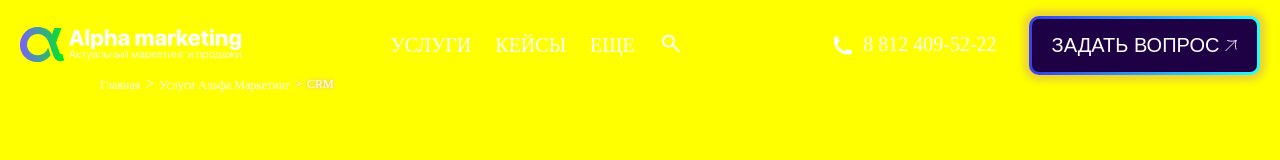
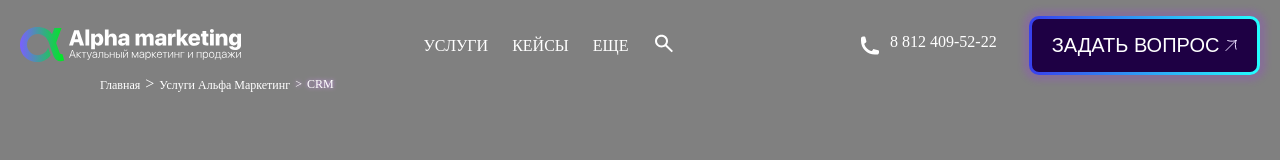
Before and after one commit to Igrrrr/alpham, a website: page src/index.html in a window 1280 px wide. Drawn offline with nearby package versions, Linux system fonts and the light colour scheme; files that its build step writes are made by us from their sources; files whose address does not match are found by name; a web font is replaced by a local one.

Commit message:
fix: header

```diff
--- a/src/scss/modules/_header.scss
+++ b/src/scss/modules/_header.scss
@@ -111,6 +111,14 @@
   order: 2
 }
 
+@media(width <= 1400px) {
+  .header {
+    &__cell, &__link {
+      font-size: 16px;
+    }
+  }
+}
+
 @media(width <= 980px) {
   .header {
 
--- a/src/scss/style.scss
+++ b/src/scss/style.scss
@@ -22,7 +22,7 @@ body {
 
 @media(width <= 1400px) {
   body {
-    background-color: yellow;
+    background-color: grey;
   }
 }
 @media(width <= 980px) {
```
